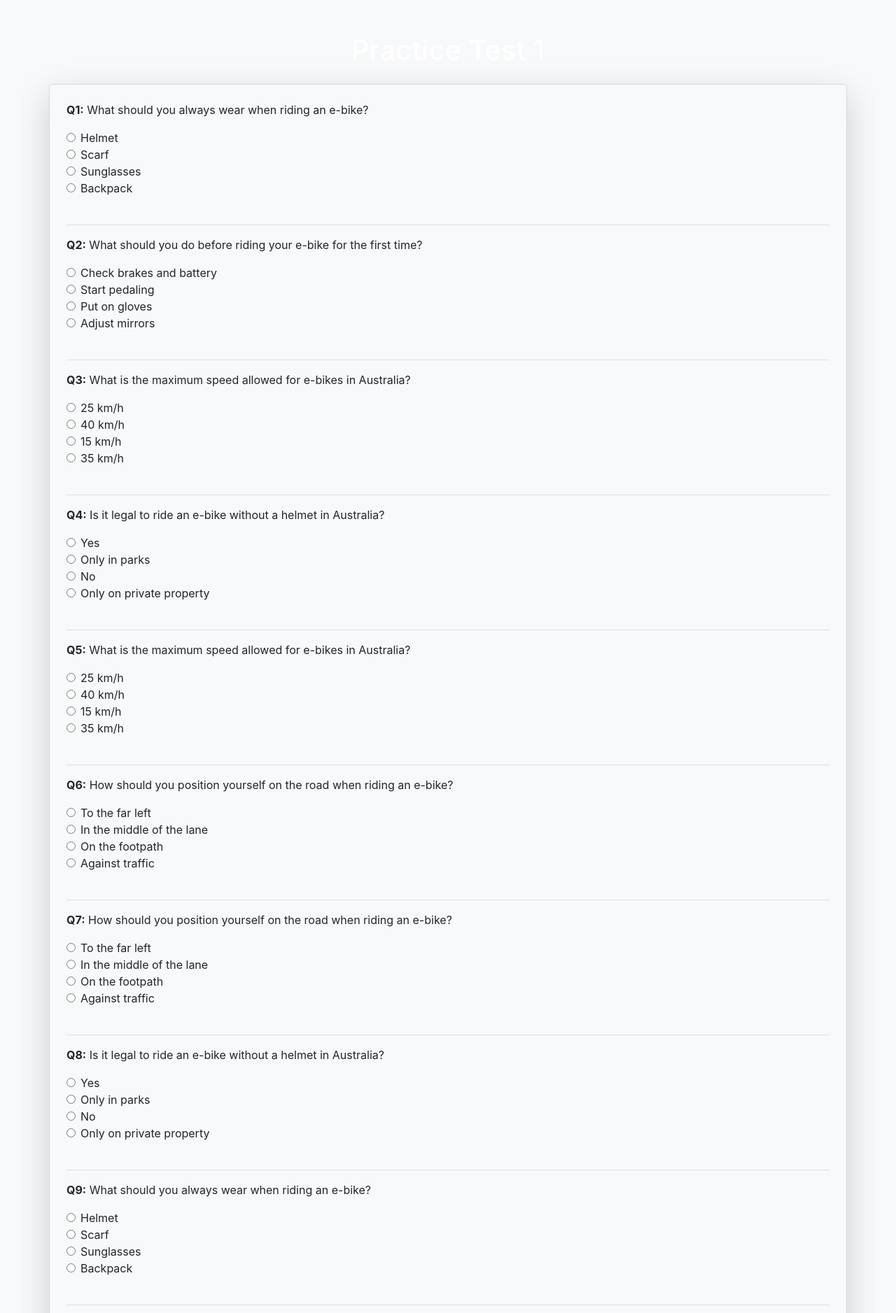
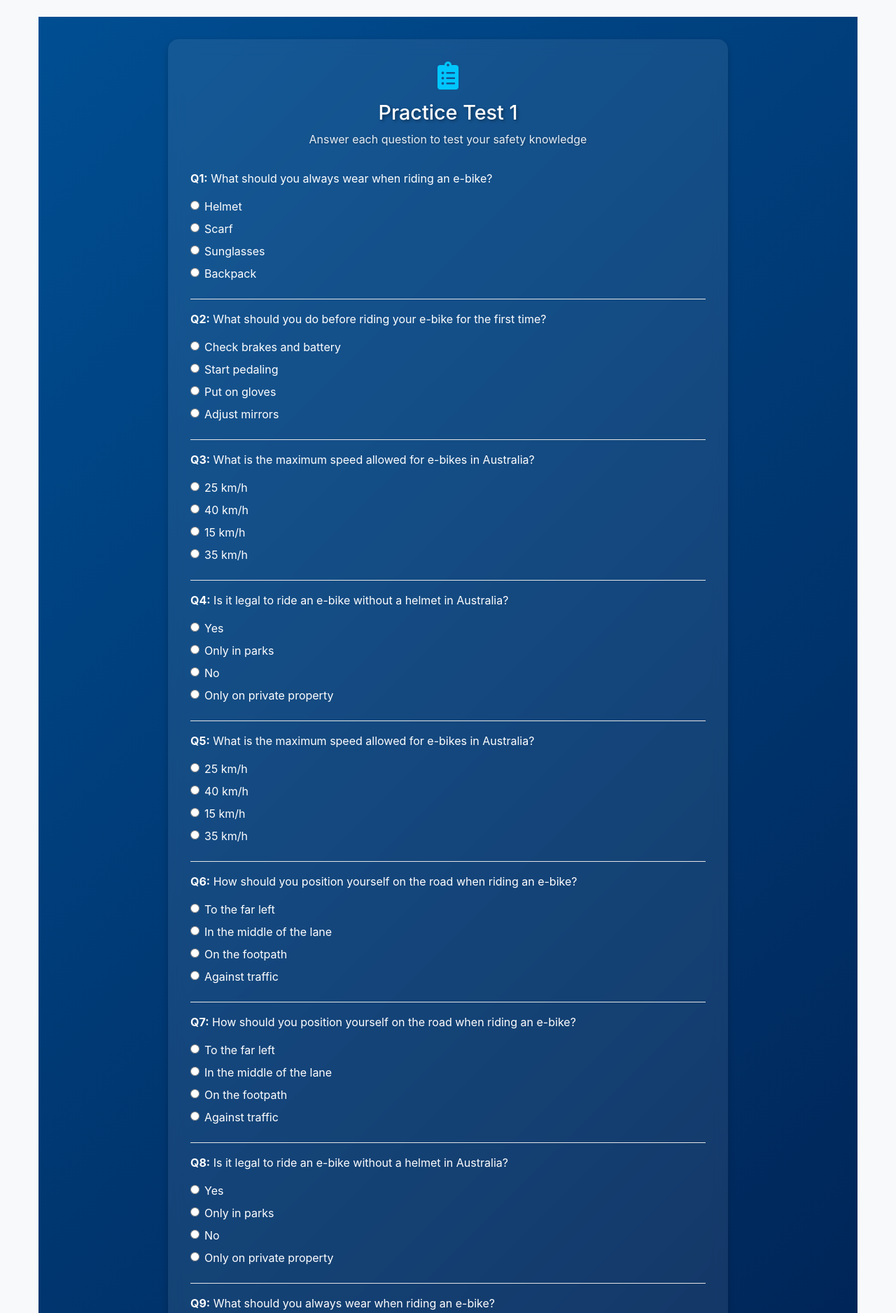
Before and after one commit to TheBlueTongue/eBikely, a Flask app: page /practice/3 in a window 1280 px wide. Shown: the part 66-1943 px from the top of the page at 70% size. Run offline with Flask 3, Linux system fonts and the light colour scheme; a user stored in the database is signed in; data comes from the database, SQL or seed files in the repository; both versions use the stored data as it was after the commit; some libraries are stand-ins or nearby versions.

Commit message:
updated the style of the quiz page

```diff
--- a/templates/practice_quiz.html
+++ b/templates/practice_quiz.html
@@ -3,16 +3,20 @@
 {% block title %}{{ test.name }} - eBikely{% endblock %}
 
 {% block content %}
-<div class="container mt-5">
-    <h1 class="text-center text-white mb-4">{{ test.name }}</h1>
+<div class="auth-container fade-in">
+    <div class="auth-card slide-up" style="max-width: 800px;">
+        <div class="auth-header">
+            <i class="fas fa-clipboard-list auth-icon"></i>
+            <h1>{{ test.name }}</h1>
+            <p class="subtitle">Answer each question to test your safety knowledge</p>
+        </div>
 
         <form method="POST" action="">
-        <div class="card shadow-lg bg-light rounded p-4">
             {% for question in questions %}
                 <div class="mb-4">
                     <p><strong>Q{{ loop.index }}:</strong> {{ question.question }}</p>
                     {% for opt in question.parsed_options %}
-                    <div class="form-check">
+                        <div class="form-check mb-2">
                             <input class="form-check-input" type="radio" name="{{ question.id }}" id="{{ question.id }}{{ loop.index }}" value="{{ opt }}">
                             <label class="form-check-label" for="{{ question.id }}{{ loop.index }}">
                                 {{ opt }}
@@ -20,10 +24,105 @@
                         </div>
                     {% endfor %}
                 </div>
-            <hr>
+                <hr class="bg-white">
             {% endfor %}
-        </div>
-        <button type="submit" class="btn btn-primary mt-4">Submit Quiz</button>
+
+            <button type="submit" class="btn btn-primary btn-block pulse">Submit Quiz</button>
         </form>
     </div>
+</div>
+
+<style>
+/* Reuse login styles */
+.auth-container {
+    min-height: 100vh;
+    padding: 2rem;
+    background: linear-gradient(135deg, #004e92 0%, #000428 100%);
+    display: flex;
+    align-items: center;
+    justify-content: center;
+}
+
+.auth-card {
+    background: rgba(255, 255, 255, 0.08);
+    backdrop-filter: blur(10px);
+    padding: 2rem;
+    border-radius: 15px;
+    width: 100%;
+    box-shadow: 0 4px 10px rgba(0, 0, 0, 0.2);
+    color: white;
+}
+
+.auth-header {
+    text-align: center;
+    margin-bottom: 2rem;
+}
+
+.auth-icon {
+    font-size: 2.5rem;
+    margin-bottom: 1rem;
+    color: #00c6ff;
+}
+
+.auth-header h1 {
+    font-size: 1.8rem;
+    margin-bottom: 0.5rem;
+    text-shadow: 2px 2px 4px rgba(0, 0, 0, 0.4);
+}
+
+.subtitle {
+    opacity: 0.9;
+    text-shadow: 1px 1px 3px rgba(0, 0, 0, 0.3);
+    font-size: 1rem;
+}
+
+/* Custom button */
+.btn-block {
+    border-radius: 50px;
+    padding: 0.8rem;
+    font-size: 1.1rem;
+    background: linear-gradient(135deg, #00c6ff 0%, #0072ff 100%);
+    border: none;
+    margin-top: 2rem;
+    color: white;
+    width: 100%;
+}
+
+/* Animations */
+.fade-in {
+    animation: fadeIn 0.8s ease forwards;
+}
+
+.slide-up {
+    animation: slideUp 0.5s ease forwards;
+}
+
+.pulse {
+    animation: pulse 2s infinite;
+}
+
+@keyframes fadeIn {
+    from { opacity: 0; }
+    to { opacity: 1; }
+}
+
+@keyframes slideUp {
+    from {
+        opacity: 0;
+        transform: translateY(30px);
+    }
+    to {
+        opacity: 1;
+        transform: translateY(0);
+    }
+}
+
+@keyframes pulse {
+    0% { transform: scale(1); }
+    50% { transform: scale(1.05); }
+    100% { transform: scale(1); }
+}
+</style>
+
+<link rel="stylesheet" href="https://cdnjs.cloudflare.com/ajax/libs/font-awesome/5.15.4/css/all.min.css">
 {% endblock %}
```
Also changed, not shown: persistent_database.db. Lines whose indentation alone changed are shown as unchanged.
